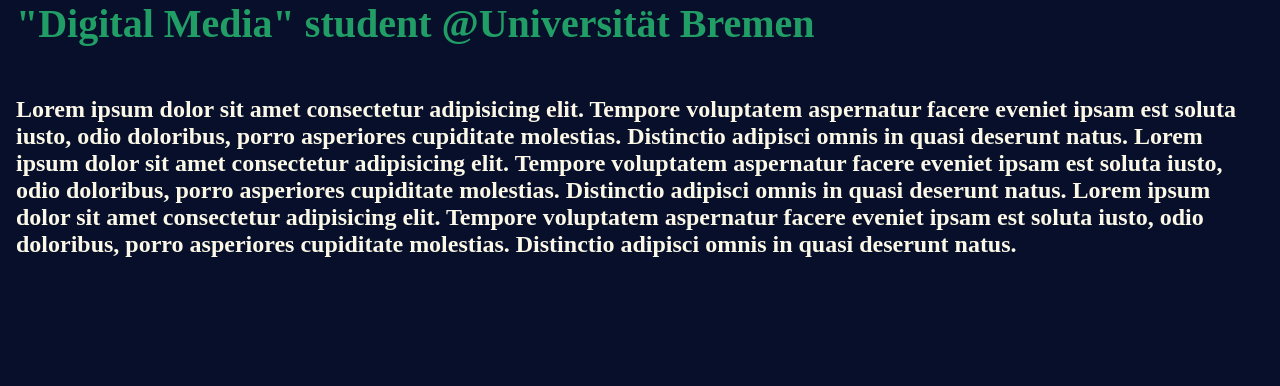
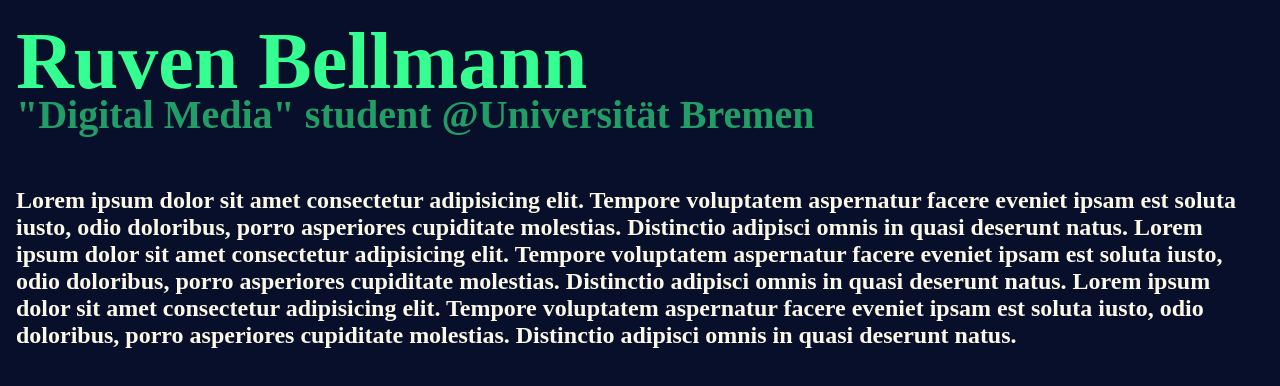
Before and after one commit to Pandarix/githubpage, a plain HTML site: page index.html in a window 1280 px wide. Drawn offline with Linux system fonts and the light colour scheme.

Commit message:
readded name

```diff
--- a/index.html
+++ b/index.html
@@ -10,6 +10,7 @@
 </head>
 
 <body>
+    <h1>Ruven Bellmann</h1>
     <h2>"Digital Media" student @Universität Bremen</h2>
 
     <p>Lorem ipsum dolor sit amet consectetur adipisicing elit. Tempore voluptatem aspernatur facere eveniet ipsam est
```
